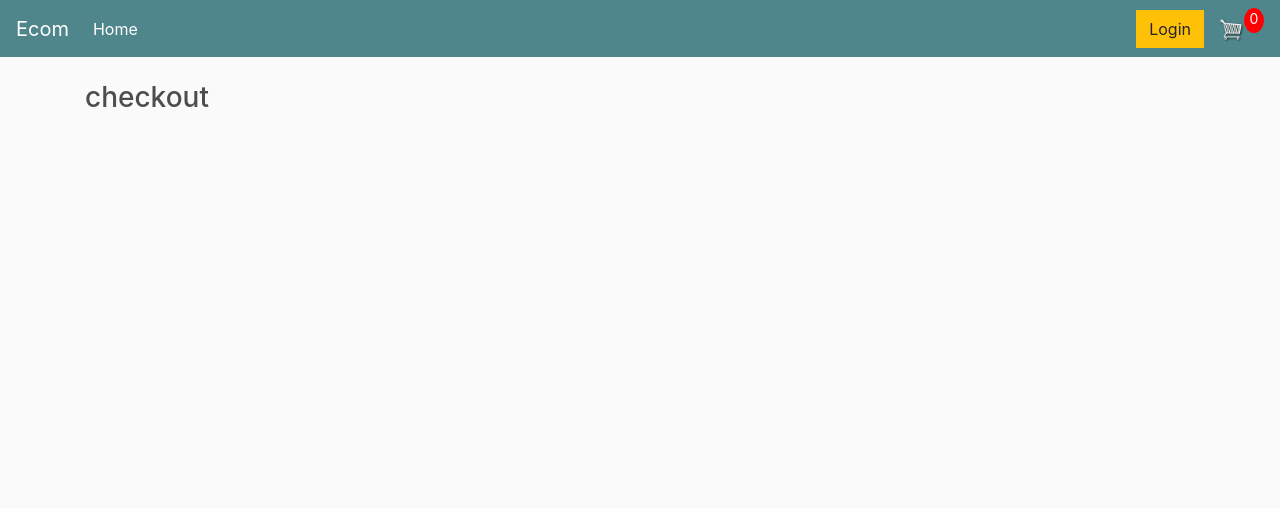
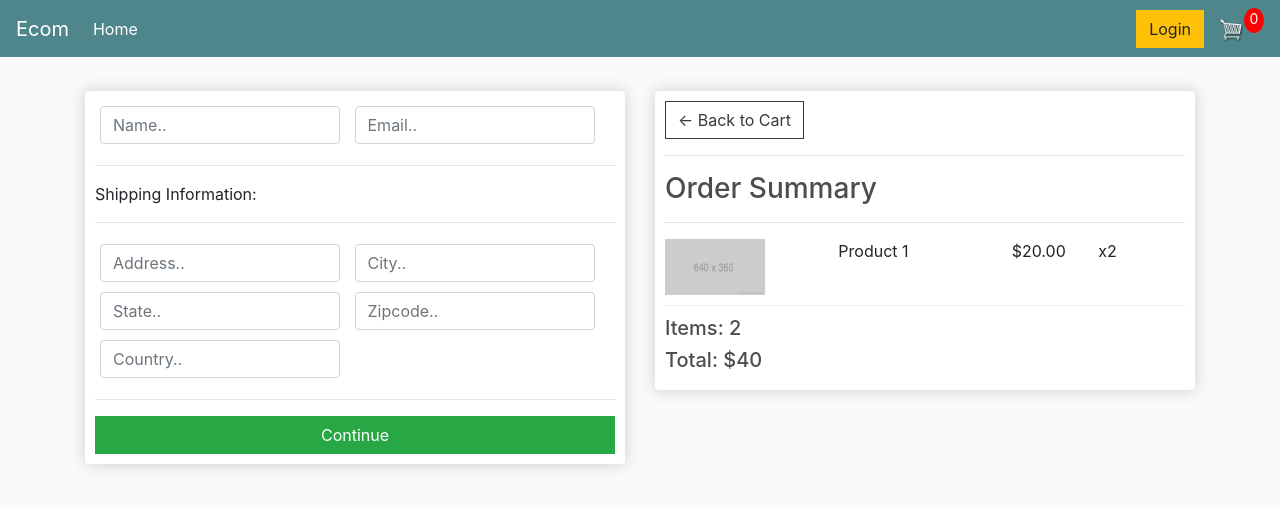
Before and after one commit to yo14/rwid-ecommerce, a Django app: page /checkout/ in a window 1280 px wide. Shown: the top 508 px of the page. Run offline with Django 3.2, Linux system fonts and the light colour scheme; some libraries are stand-ins or nearby versions.

Commit message:
Materi: Membuat Checkout Page

```diff
--- a/ecommerce/store/templates/store/checkout.html
+++ b/ecommerce/store/templates/store/checkout.html
@@ -3,7 +3,67 @@
 {% load static %}
 
 {% block content %}
+<div class="row">
+    <div class="col-lg-6">
+        <div class="box-element" id="form-wrapper">
+            <form id="user-info">
+                <div id="user-info">
+                    <div class="form-field">
+                        <input required type="text" class="form-control" name="name" placeholder="Name..">
+                    </div>
+                    <div class="form-field">
+                        <input required type="text" class="form-control" name="email" placeholder="Email..">
+                    </div>
+                </div>
 
-<h3>checkout</h3>
+                <div id="shipping-info">
+                    <hr>
+                    <p>Shipping Information:</p>
+                    <hr>
+                    <div class="form-field">
+                        <input type="text" class="form-control" name="address" placeholder="Address..">
+                    </div>
+                    <div class="form-field">
+                        <input type="text" class="form-control" name="city" placeholder="City..">
+                    </div>
+                    <div class="form-field">
+                        <input type="text" class="form-control" name="state" placeholder="State..">
+                    </div>
+                    <div class="form-field">
+                        <input type="text" class="form-control" name="zipcode" placeholder="Zipcode..">
+                    </div>
+                    <div class="form-field">
+                        <input type="text" class="form-control" name="country" placeholder="Country..">
+                    </div>
+                </div>
+
+                <hr>
+                <input type="submit" id="form-button" class="btn btn-success btn-block" value="Continue">
+            </form>
+        </div>
+
+        <br>
+        <div class="box-element hidden" id="payment-info">
+            <small>Paypal Options</small>
+        </div>
+    </div>
+    <div class="col-lg-6">
+        <div class="box-element">
+            <a href="{% url 'cart' %}" class="btn btn-outline-dark">&#x2190; Back to Cart</a>
+            <hr>
+            <h3>Order Summary</h3>
+            <hr>
+            <div class="cart-row">
+                <div style="flex:2"><img src="{% static 'images/placeholder.png' %}" class="row-image"></div>
+                <div style="flex:2"><p>Product 1</p></div>
+                <div style="flex:1"><p>$20.00</p></div>
+                <div style="flex:1"><p>x2</p></div>
+            </div>
+            <h5>Items: 2</h5>
+            <h5>Total: $40</h5>
+        </div>
+    </div>
+</div>
+
 
 {% endblock content %}
--- a/ecommerce/store/templates/store/main.html
+++ b/ecommerce/store/templates/store/main.html
@@ -23,7 +23,7 @@
       <div class="collapse navbar-collapse" id="navbarSupportedContent">
         <ul class="navbar-nav mr-auto">
           <li class="nav-item active">
-            <a class="nav-link" href="#">Home <span class="sr-only">(current)</span></a>
+            <a class="nav-link" href="{% url 'store' %}">Home <span class="sr-only">(current)</span></a>
           </li>
         </ul>
         <div class="form-inline my-2 my-lg-0">
```
